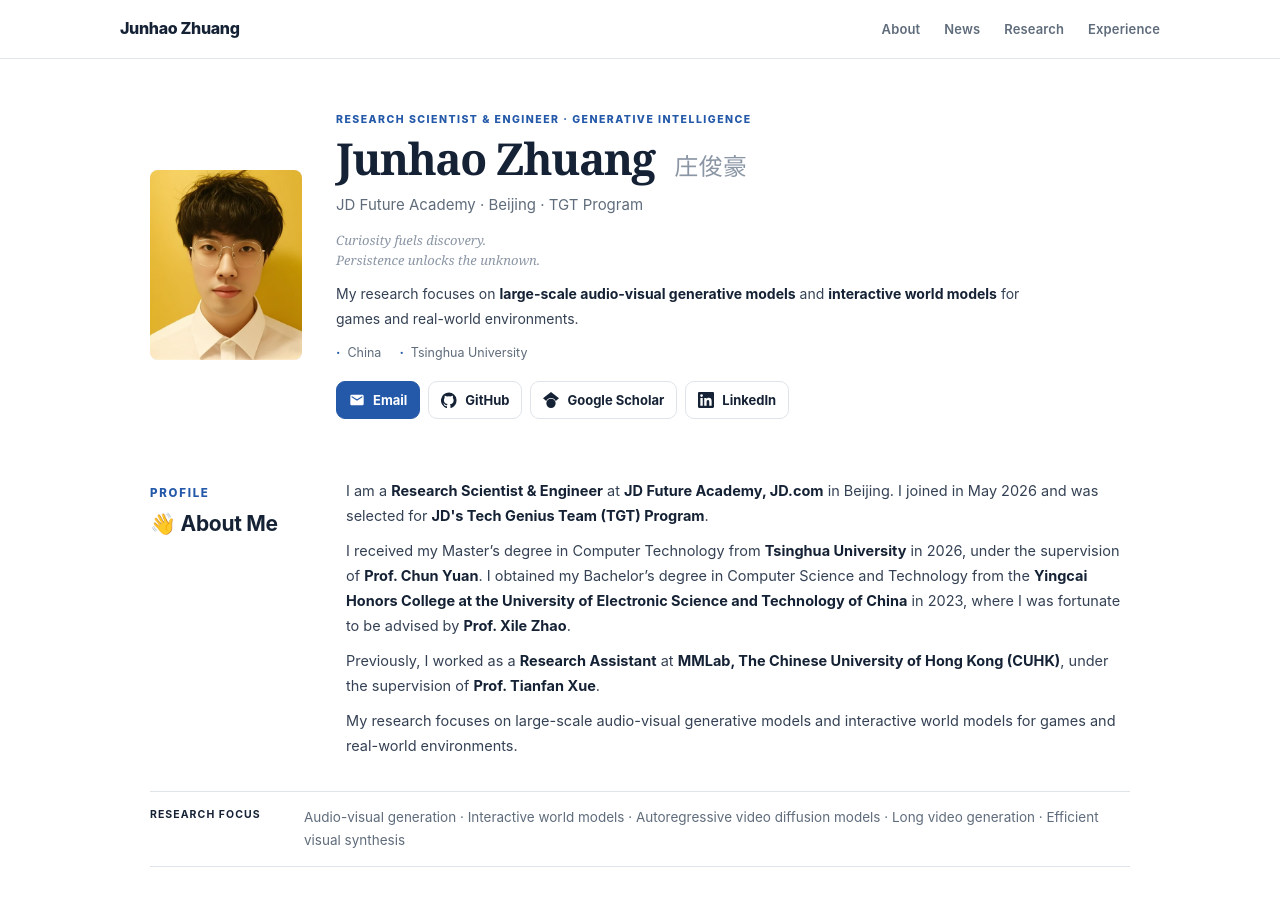
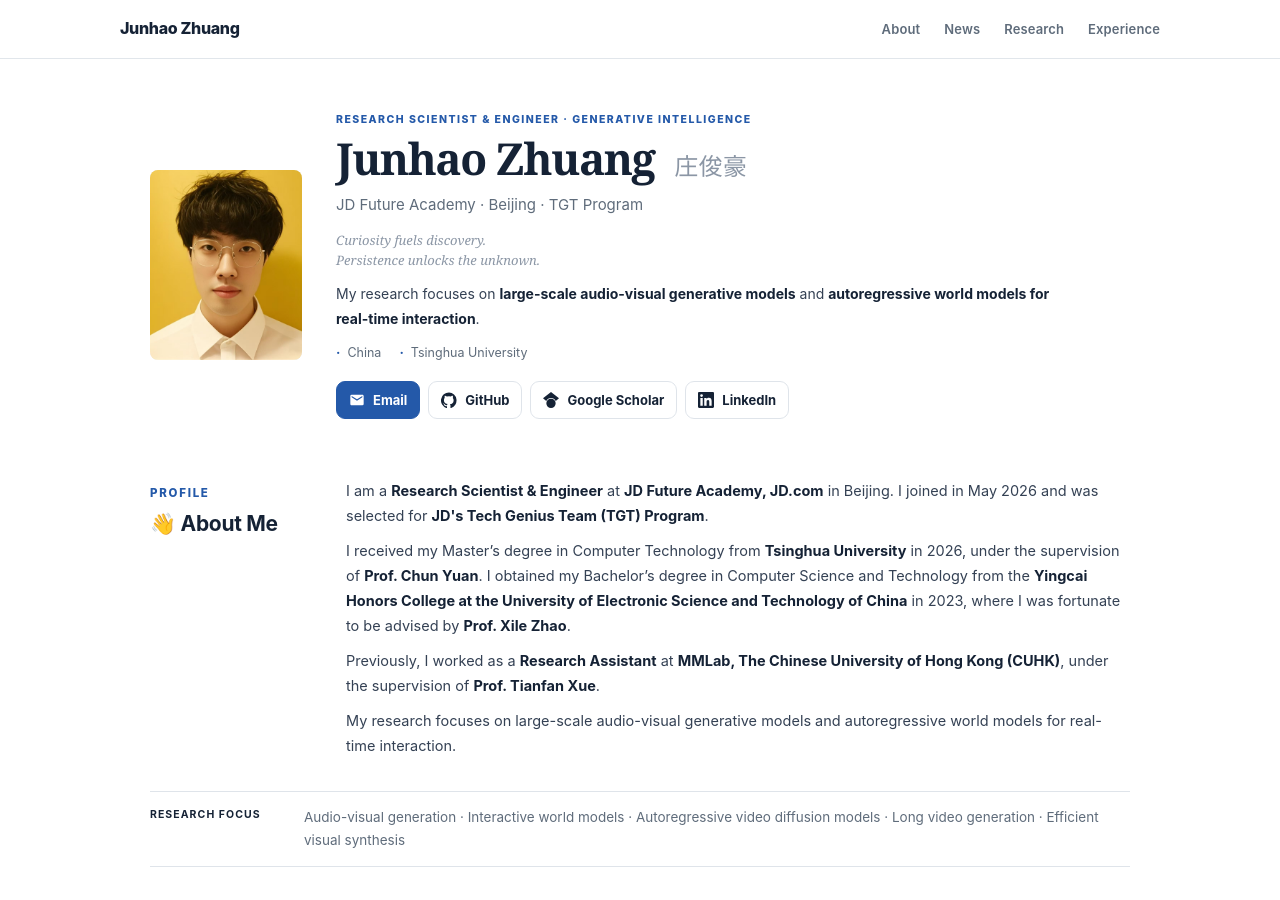
Before and after one commit to zhuang2002/zhuang2002.github.io, a Jekyll site: the page built from _pages/about.html, in a window 1280 px wide and 900 px high. Built offline with Jekyll 4.4.1, drawn with Linux system fonts in a browser that asks for light colours.

Commit message:
Refine homepage research focus on real-time autoregressive world models

```diff
--- a/_pages/about.html
+++ b/_pages/about.html
@@ -263,7 +263,7 @@
         <h1>Junhao Zhuang <span class="chinese-name">庄俊豪</span></h1>
         <p class="role">JD Future Academy · Beijing · TGT Program</p>
         <p class="motto">Curiosity fuels discovery.<br>Persistence unlocks the unknown.</p>
-        <p class="intro">My research focuses on <strong>large-scale audio-visual generative models</strong> and <strong>interactive world models</strong> for games and real-world environments.</p>
+        <p class="intro">My research focuses on <strong>large-scale audio-visual generative models</strong> and <strong>autoregressive world models for real-time interaction</strong>.</p>
         <div class="profile-meta" aria-label="Profile details">
           <span>China</span><span>Tsinghua University</span>
         </div>
@@ -295,7 +295,7 @@
           <p>I am a <strong>Research Scientist &amp; Engineer</strong> at <strong>JD Future Academy, JD.com</strong> in Beijing. I joined in May 2026 and was selected for <strong>JD's Tech Genius Team (TGT) Program</strong>.</p>
           <p>I received my Master’s degree in Computer Technology from <strong>Tsinghua University</strong> in 2026, under the supervision of <strong>Prof. Chun Yuan</strong>. I obtained my Bachelor’s degree in Computer Science and Technology from the <strong>Yingcai Honors College at the University of Electronic Science and Technology of China</strong> in 2023, where I was fortunate to be advised by <strong>Prof. Xile Zhao</strong>.</p>
           <p>Previously, I worked as a <strong>Research Assistant</strong> at <strong>MMLab, The Chinese University of Hong Kong (CUHK)</strong>, under the supervision of <strong>Prof. Tianfan Xue</strong>.</p>
-          <p>My research focuses on large-scale audio-visual generative models and interactive world models for games and real-world environments.</p>
+          <p>My research focuses on large-scale audio-visual generative models and autoregressive world models for real-time interaction.</p>
         </div>
       </div>
     </section>
```
